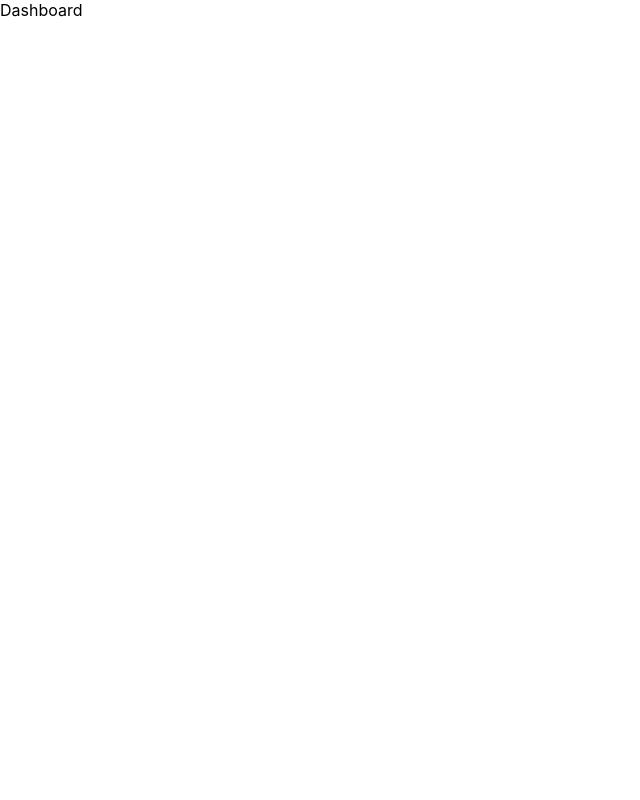
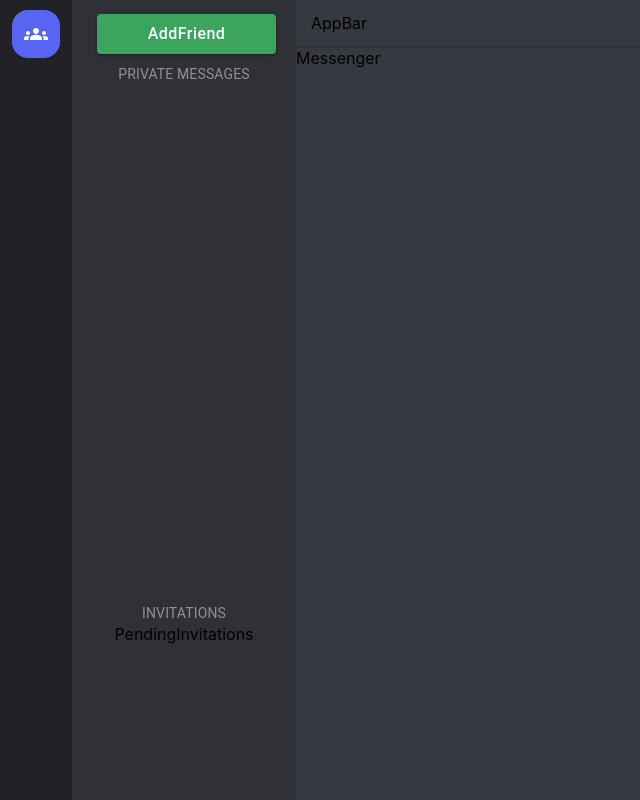
Before and after one commit to vedantkarle/mern-discord-clone, a React (Create React App) app in the folder frontend/: page /dashboard in a window 1280 px wide. Shown: the whole page, without its empty margins (0-640 px from the left). Built offline with nearby package versions, Linux system fonts and the light colour scheme.

Commit message:
basic dashboard structure created

```diff
--- a/frontend/package.json
+++ b/frontend/package.json
@@ -5,6 +5,7 @@
   "dependencies": {
     "@emotion/react": "^11.8.2",
     "@emotion/styled": "^11.8.1",
+    "@mui/icons-material": "^5.5.1",
     "@mui/material": "^5.5.1",
     "@reduxjs/toolkit": "^1.8.0",
     "@testing-library/jest-dom": "^4.2.4",
--- /dev/null
+++ b/frontend/src/components/AddFriendButton.js
@@ -0,0 +1,16 @@
+import React from "react";
+import Btn from "./Btn";
+
+const additionalStyles = {
+	marginTop: "14px",
+	marginLeft: "5px",
+	width: "80%",
+	height: "40px",
+	background: "#3ba55d",
+};
+
+const AddFriendButton = () => {
+	return <Btn additionalStyles={additionalStyles} label='AddFriend' />;
+};
+
+export default AddFriendButton;
--- /dev/null
+++ b/frontend/src/components/AppBar.js
@@ -0,0 +1,22 @@
+import { styled } from "@mui/system";
+import React from "react";
+
+const MainContainer = styled("div")({
+	position: "absolute",
+	right: 0,
+	top: 0,
+	height: "48px",
+	borderBottom: "2px solid #303338",
+	backgroundColor: "#36393f",
+	width: "calc(100% - 296px)",
+	display: "flex",
+	alignItems: "center",
+	justifyContent: "space-between",
+	padding: "0 15px",
+});
+
+const AppBar = () => {
+	return <MainContainer>AppBar</MainContainer>;
+};
+
+export default AppBar;
--- /dev/null
+++ b/frontend/src/components/FriendsList.js
@@ -0,0 +1,13 @@
+import { styled } from "@mui/system";
+import React from "react";
+
+const MainContainer = styled("div")({
+	flexGrow: 1,
+	width: "100%",
+});
+
+const FriendsList = () => {
+	return <MainContainer></MainContainer>;
+};
+
+export default FriendsList;
--- /dev/null
+++ b/frontend/src/components/FriendsListTitle.js
@@ -0,0 +1,18 @@
+import { Typography } from "@mui/material";
+import React from "react";
+
+const FriendsListTitle = ({ title }) => {
+	return (
+		<Typography
+			sx={{
+				textTransform: "uppercase",
+				color: "#8e9297",
+				fontSize: "14px",
+				marginTop: "10px",
+			}}>
+			{title}
+		</Typography>
+	);
+};
+
+export default FriendsListTitle;
--- /dev/null
+++ b/frontend/src/components/FriendsSidebar.js
@@ -0,0 +1,29 @@
+import { styled } from "@mui/system";
+import React from "react";
+import AddFriendButton from "./AddFriendButton";
+import FriendsList from "./FriendsList";
+import FriendsListTitle from "./FriendsListTitle";
+import PendingInvitations from "./PendingInvitations";
+
+const MainContainer = styled("div")({
+	width: "224px",
+	height: "100%",
+	display: "flex",
+	flexDirection: "column",
+	alignItems: "center",
+	backgroundColor: "#2F3136",
+});
+
+const FriendsSidebar = () => {
+	return (
+		<MainContainer>
+			<AddFriendButton />
+			<FriendsListTitle title='Private Messages' />
+			<FriendsList />
+			<FriendsListTitle title='Invitations' />
+			<PendingInvitations />
+		</MainContainer>
+	);
+};
+
+export default FriendsSidebar;
--- /dev/null
+++ b/frontend/src/components/MainPageButton.js
@@ -0,0 +1,24 @@
+import GroupsIcon from "@mui/icons-material/Groups";
+import Button from "@mui/material/Button";
+import React from "react";
+
+const MainPageButton = () => {
+	return (
+		<Button
+			style={{
+				width: "48px",
+				height: "48px",
+				borderRadius: "16px",
+				margin: 0,
+				padding: 0,
+				minWidth: 0,
+				marginTop: "10px",
+				color: "#fff",
+				backgroundColor: "#5865F2",
+			}}>
+			<GroupsIcon />
+		</Button>
+	);
+};
+
+export default MainPageButton;
--- /dev/null
+++ b/frontend/src/components/Messenger.js
@@ -0,0 +1,15 @@
+import { styled } from "@mui/system";
+import React from "react";
+
+const MainContainer = styled("div")({
+	flexGrow: 1,
+	backgroundColor: "#36393f",
+	marginTop: "48px",
+	display: "flex",
+});
+
+const Messenger = () => {
+	return <MainContainer>Messenger</MainContainer>;
+};
+
+export default Messenger;
--- /dev/null
+++ b/frontend/src/components/PendingInvitations.js
@@ -0,0 +1,17 @@
+import { styled } from "@mui/system";
+import React from "react";
+
+const MainContainer = styled("div")({
+	width: "100%",
+	height: "22%",
+	display: "flex",
+	flexDirection: "column",
+	alignItems: "center",
+	overflow: "auto",
+});
+
+const PendingInvitations = () => {
+	return <MainContainer>PendingInvitations</MainContainer>;
+};
+
+export default PendingInvitations;
--- /dev/null
+++ b/frontend/src/components/Sidebar.js
@@ -0,0 +1,22 @@
+import { styled } from "@mui/system";
+import React from "react";
+import MainPageButton from "./MainPageButton";
+
+const MainContainer = styled("div")({
+	width: "72px",
+	height: "100%",
+	display: "flex",
+	flexDirection: "column",
+	alignItems: "center",
+	backgroundColor: "#202225",
+});
+
+const Sidebar = () => {
+	return (
+		<MainContainer>
+			<MainPageButton />
+		</MainContainer>
+	);
+};
+
+export default Sidebar;
--- a/frontend/src/screens/Dashboard.js
+++ b/frontend/src/screens/Dashboard.js
@@ -1,7 +1,25 @@
+import { styled } from "@mui/system";
 import React from "react";
+import AppBar from "../components/AppBar";
+import FriendsSidebar from "../components/FriendsSidebar";
+import Messenger from "../components/Messenger";
+import Sidebar from "../components/Sidebar";
+
+const Wrapper = styled("div")({
+	width: "100%",
+	height: "100vh",
+	display: "flex",
+});
 
 const Dashboard = () => {
-	return <div>Dashboard</div>;
+	return (
+		<Wrapper>
+			<Sidebar />
+			<FriendsSidebar />
+			<Messenger />
+			<AppBar />
+		</Wrapper>
+	);
 };
 
 export default Dashboard;
```
Also changed, not shown: 1 other file (tests, documents, lock files or other folders).
